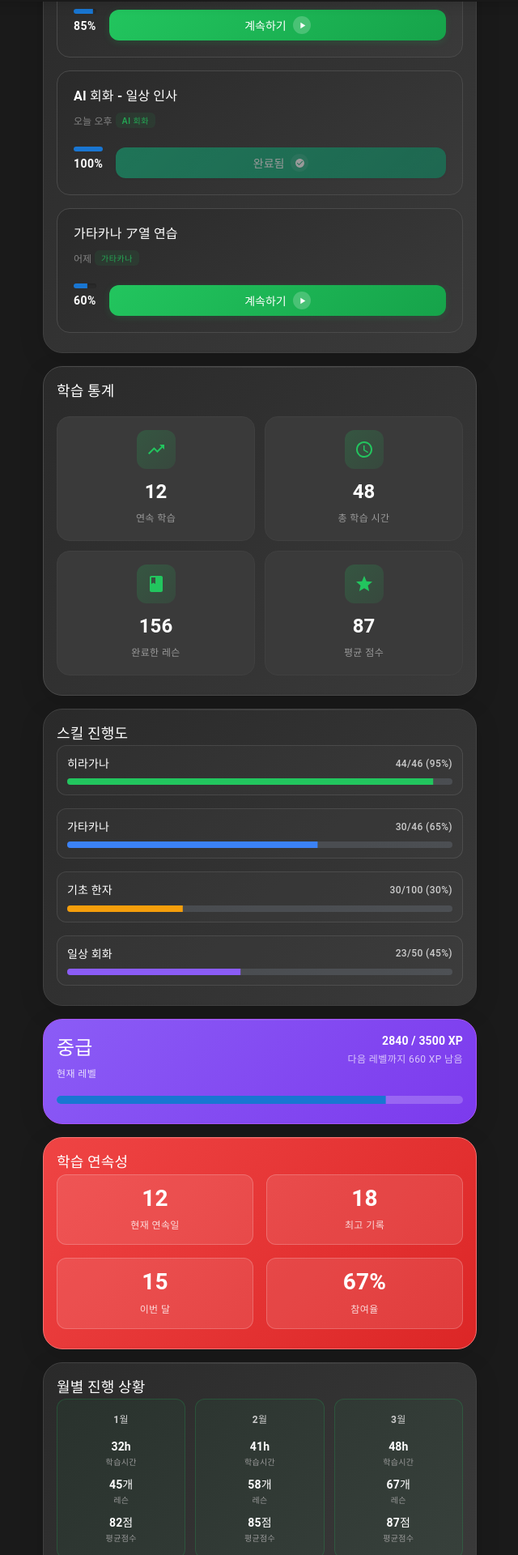
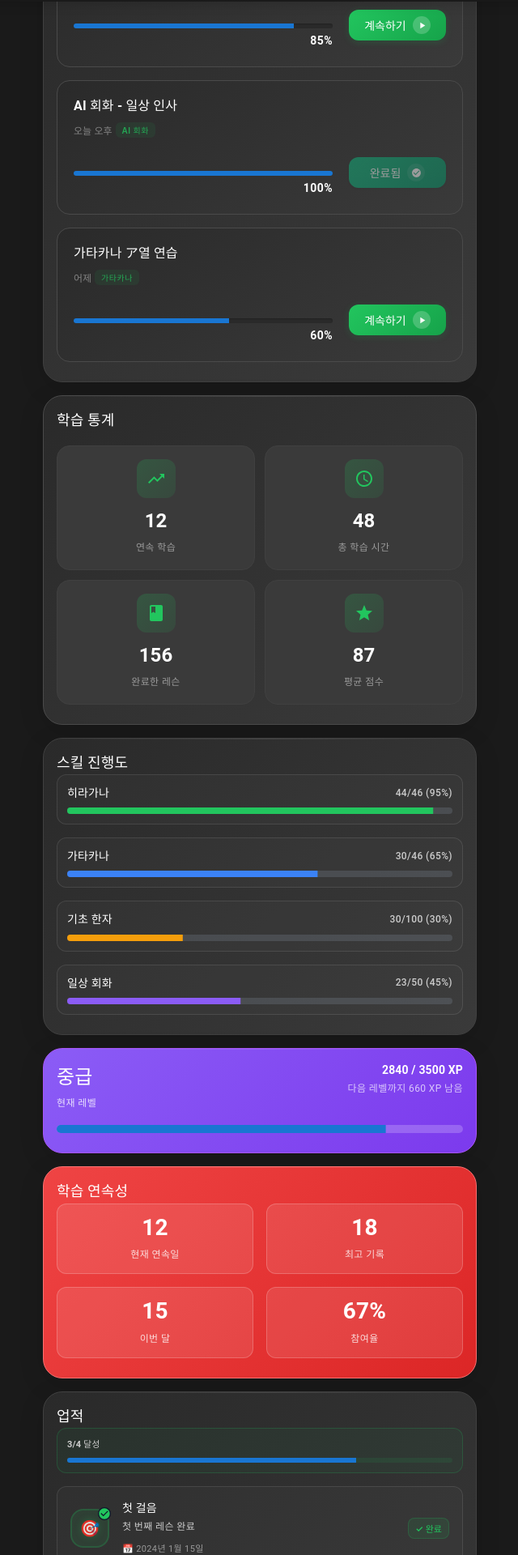
Before and after one commit to uhanuu/KokoroBridge, a Next.js app: page / in a window 1280 px wide. Shown: the part 798-2718 px from the top of the page at 81% size, without its empty margins (319-959 px from the left). Built offline with nearby package versions, Linux system fonts and the light colour scheme.

Commit message:
style: 최근활동 카드 반응형 적용

```diff
--- a/src/app/page.module.css
+++ b/src/app/page.module.css
@@ -33,6 +33,17 @@
 .card:hover {
   transform: translateY(-4px);
   box-shadow: 0 12px 48px rgba(0, 0, 0, 0.18) !important;
+}
+
+/* 카드 내부 인터랙티브 요소 공통 hover 스타일 */
+.interactiveCardItem {
+  transition: all 0.4s cubic-bezier(0.4, 0, 0.2, 1);
+}
+
+.interactiveCardItem:hover {
+  transform: translateY(-4px);
+  border-color: #22c55e;
+  box-shadow: 0 8px 24px rgba(34, 197, 94, 0.12), 0 4px 12px rgba(0, 0, 0, 0.15);
 }
 
 /* 환영 헤더 카드 */
@@ -325,15 +336,15 @@
   display: flex;
   flex-direction: column;
   gap: var(--space-sm);
-  transition: all 0.3s ease;
+  transition: all 0.4s cubic-bezier(0.4, 0, 0.2, 1);
   position: relative;
   overflow: hidden;
 }
 
 .learningItem:not(.locked):hover {
-  transform: translateY(-2px);
+  transform: translateY(-4px);
   border-color: #22c55e;
-  background-color: #4a4a4a;
+  box-shadow: 0 8px 24px rgba(34, 197, 94, 0.12), 0 4px 12px rgba(0, 0, 0, 0.15);
 }
 
 .learningItem.locked {
@@ -665,7 +676,7 @@
 .activityItem:hover {
   transform: translateY(-4px);
   border-color: #22c55e;
-  box-shadow: 0 8px 24px rgba(34, 197, 94, 0.15), 0 4px 12px rgba(0, 0, 0, 0.1);
+  box-shadow: 0 8px 24px rgba(34, 197, 94, 0.12), 0 4px 12px rgba(0, 0, 0, 0.15);
 }
 
 .activityContent {
@@ -713,17 +724,16 @@
 
 .activityProgressSection {
   display: flex;
-  align-items: center;
-  justify-content: space-between;
+  flex-direction: column;
   margin-top: var(--space-md);
+  gap: var(--space-md);
 }
 
 .activityProgress {
-  flex: 1;
   display: flex;
   flex-direction: column;
   gap: var(--space-xs);
-  margin-right: var(--space-lg);
+  width: 100%;
 }
 
 .activityPercent {
@@ -731,6 +741,7 @@
   font-weight: 600 !important;
   font-size: 14px !important;
   align-self: flex-end;
+  margin-bottom: var(--space-xs);
 }
 
 .activityProgressBar {
@@ -762,11 +773,13 @@
   overflow: hidden;
   white-space: nowrap;
   min-width: 120px;
+  max-width: 160px;
   display: flex;
   align-items: center;
   justify-content: center;
   gap: var(--space-xs);
   position: relative;
+  align-self: flex-end;
 }
 
 .activityStudyButton::before {
@@ -811,6 +824,58 @@
 
   .learningCardsGrid {
     grid-template-columns: repeat(2, 1fr);
+  }
+}
+
+/* 데스크탑 (1024px 이상) */
+@media (min-width: 1024px) {
+  .activityProgressSection {
+    display: grid;
+    grid-template-columns: 1fr auto;
+    grid-template-rows: auto auto;
+    gap: var(--space-md) var(--space-xl);
+    align-items: end;
+  }
+
+  .activityProgress {
+    grid-column: 1;
+    grid-row: 1 / 3;
+    display: flex;
+    flex-direction: column;
+    gap: var(--space-xs);
+  }
+
+  .activityPercent {
+    align-self: flex-end;
+    margin-bottom: var(--space-xs);
+  }
+
+  .activityStudyButton {
+    grid-column: 2;
+    grid-row: 2;
+    align-self: end;
+    flex-shrink: 0;
+    min-width: 140px;
+  }
+}
+
+/* 태블릿 크기 (481px - 1023px) */
+@media (min-width: 481px) and (max-width: 1023px) {
+  .activityProgressSection {
+    gap: var(--space-lg);
+  }
+
+  .activityProgress {
+    width: 100%;
+  }
+
+  .activityPercent {
+    font-size: 14px !important;
+  }
+
+  .activityStudyButton {
+    min-width: 140px;
+    max-width: 180px;
   }
 }
 
@@ -944,20 +1009,25 @@
   }
 
   .activityProgressSection {
-    flex-direction: column;
     gap: var(--space-md);
-    align-items: stretch;
   }
 
   .activityProgress {
-    margin-right: 0;
+    width: 100%;
+  }
+
+  .activityPercent {
+    align-self: flex-end;
+    font-size: 13px !important;
   }
 
   .activityStudyButton {
-    min-width: 100%;
+    width: 100%;
+    max-width: none;
     justify-content: center;
     font-size: 14px;
     padding: var(--space-md);
+    align-self: stretch;
   }
 }
 
@@ -1310,56 +1380,6 @@
   font-weight: 500 !important;
 }
 
-/* 월별 진행 카드 */
-.monthlyCard {
-  background: linear-gradient(135deg, #2a2a2a, #3a3a3a) !important;
-  border: 1px solid #404040 !important;
-}
-
-.monthlyChart {
-  display: flex;
-  justify-content: space-between;
-  gap: var(--space-md);
-}
-
-.monthlyItem {
-  flex: 1;
-  text-align: center;
-  padding: var(--space-lg);
-  background: rgba(34, 197, 94, 0.05);
-  border-radius: var(--radius-lg);
-  border: 1px solid rgba(34, 197, 94, 0.2);
-}
-
-.monthLabel {
-  color: var(--text-secondary) !important;
-  font-weight: 600 !important;
-  display: block;
-  margin-bottom: var(--space-md) !important;
-}
-
-.monthlyStats {
-  display: flex;
-  flex-direction: column;
-  gap: var(--space-sm);
-}
-
-.monthlyStat {
-  display: flex;
-  flex-direction: column;
-  gap: 2px;
-}
-
-.monthlyValue {
-  color: var(--text-primary) !important;
-  font-weight: 600 !important;
-  font-size: 14px !important;
-}
-
-.monthlyDesc {
-  color: var(--text-tertiary) !important;
-  font-size: 10px !important;
-}
 
 /* 모바일 반응형 */
 @media (max-width: 768px) {
@@ -1372,15 +1392,6 @@
     font-size: 24px !important;
   }
 
-  .monthlyChart {
-    flex-direction: column;
-    gap: var(--space-sm);
-  }
-
-  .monthlyStats {
-    flex-direction: row;
-    justify-content: space-around;
-  }
 }
 
 @media (max-width: 480px) {
--- a/src/app/page.tsx
+++ b/src/app/page.tsx
@@ -261,9 +261,7 @@ export default function HomePage() {
                     </Typography>
                     <div className={styles.activityTime}>
                       <span>{activity.time}</span>
-                      <span className={styles.activityTypeTag}>
-                        {activity.type}
-                      </span>
+                      <span className={styles.activityTypeTag}>{activity.type}</span>
                     </div>
                   </div>
                 </div>
@@ -454,50 +452,6 @@ export default function HomePage() {
         </CardContent>
       </Card>
 
-      {/* 월별 진행 상황 */}
-      <Card className={`${styles.card} ${styles.monthlyCard}`}>
-        <CardContent>
-          <Typography variant="h6" className={styles.cardTitle}>
-            월별 진행 상황
-          </Typography>
-          <div className={styles.monthlyChart}>
-            {mockData.learningStats.monthlyProgress.map((month, index) => (
-              <div key={index} className={styles.monthlyItem}>
-                <Typography variant="caption" className={styles.monthLabel}>
-                  {month.month}
-                </Typography>
-                <div className={styles.monthlyStats}>
-                  <div className={styles.monthlyStat}>
-                    <Typography variant="body2" className={styles.monthlyValue}>
-                      {month.hours}h
-                    </Typography>
-                    <Typography variant="caption" className={styles.monthlyDesc}>
-                      학습시간
-                    </Typography>
-                  </div>
-                  <div className={styles.monthlyStat}>
-                    <Typography variant="body2" className={styles.monthlyValue}>
-                      {month.lessons}개
-                    </Typography>
-                    <Typography variant="caption" className={styles.monthlyDesc}>
-                      레슨
-                    </Typography>
-                  </div>
-                  <div className={styles.monthlyStat}>
-                    <Typography variant="body2" className={styles.monthlyValue}>
-                      {month.score}점
-                    </Typography>
-                    <Typography variant="caption" className={styles.monthlyDesc}>
-                      평균점수
-                    </Typography>
-                  </div>
-                </div>
-              </div>
-            ))}
-          </div>
-        </CardContent>
-      </Card>
-
       {/* 업적 */}
       <Card className={`${styles.card} ${styles.achievementsCard}`}>
         <CardContent>
```
